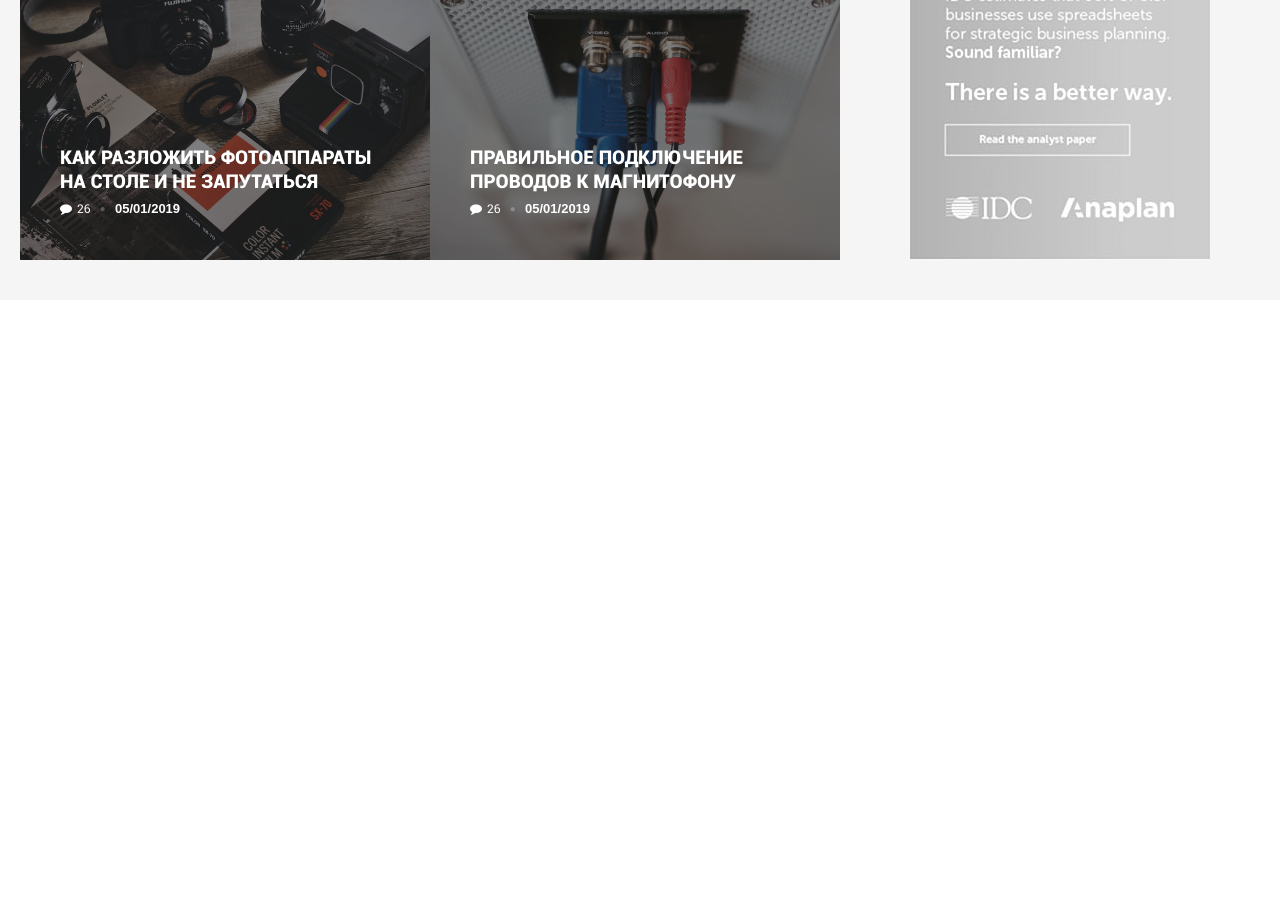
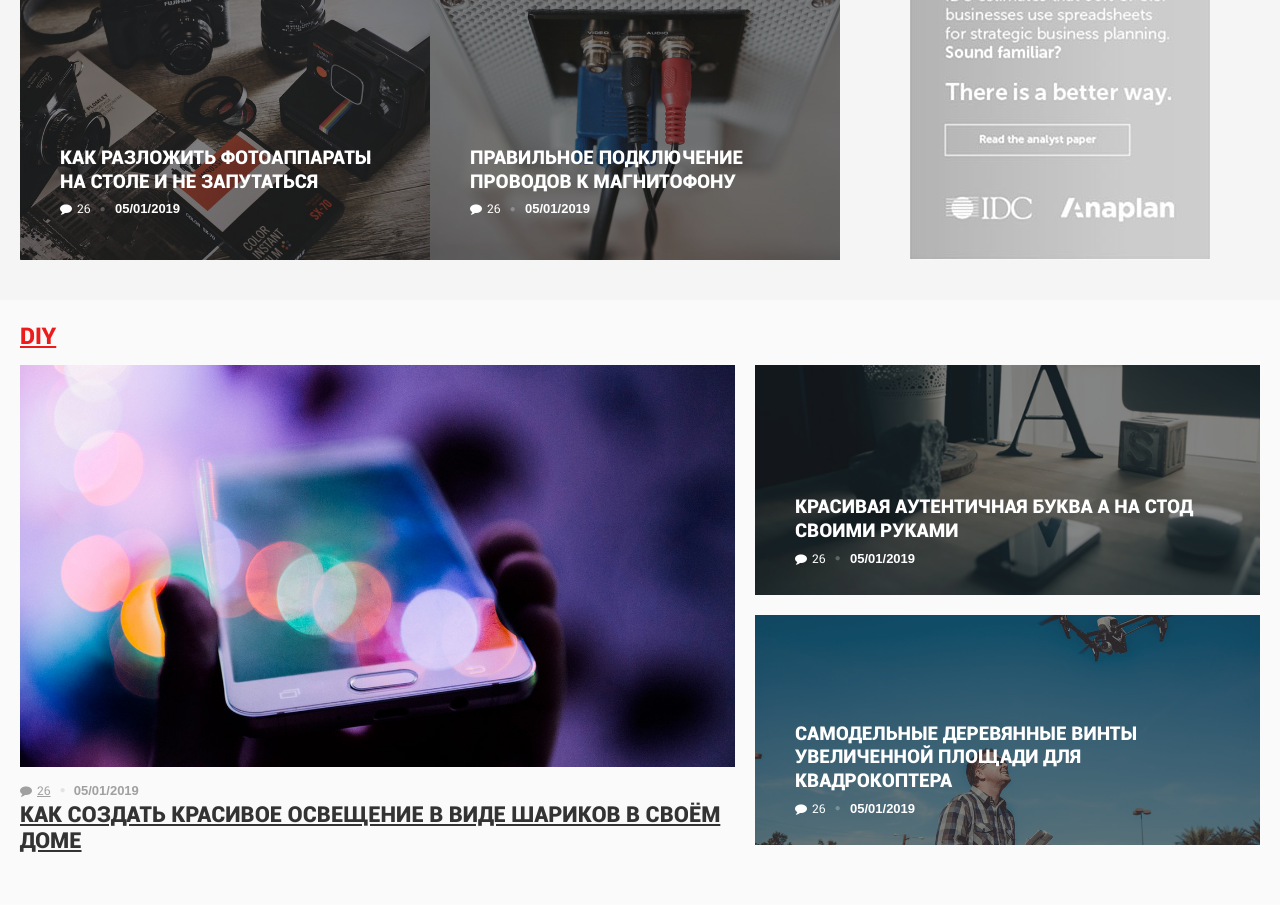
Before and after one commit to pangengit/intechup, a website: page app/index.html in a window 1280 px wide. Shown: the part 2426-3331 px from the top of the page. Before the commit the page ends 2726 px from the top, so only its background shows below. Drawn offline with Linux system fonts and the light colour scheme.

Commit message:
Сверстал шестую секцию

```diff
--- a/app/index.html
+++ b/app/index.html
@@ -421,6 +421,72 @@
     </div>
   </section>
 
+  <section class="type-one">
+    <div class="container-fluid">
+      <div class="row">
+
+        <div class="col-sm-12">
+          <h2 class="type-one-header"><a href="#">DIY</a></h2>
+        </div>
+
+        <div class="col-md-7">
+          <div class="type-one-first">
+            <a href="#" titile="Как создать красивое освещение в виде шариков в своём доме">
+              <img src="img/blog/diy/1.jpg" alt="alt" class="img-responsive img-width">
+            </a>
+            <div class="item-social">
+              <div class="item-comments" title="Количество комментариев">
+                <i class="fa fa-comment"></i><a class="item-comments-count" href="#disqus_thread">26</a>
+                <span class="date">05/01/2019</span>
+              </div>
+            </div>
+            <h3><a href="#">Как создать красивое освещение в виде шариков в своём доме</a></h3>
+          </div>
+        </div>
+
+        <div class="col-md-5 item-title-white">
+          <!-- рамка -->
+          <div class="pattern">
+
+            <div class="overlay item-title" style="background-image: url(img/blog/diy/2.jpg)">
+              <div class="item-title-content">
+                <h3><a href="#">Красивая аутентичная буква а на стод своими руками</a></h3>
+                <div class="item-social">
+                    <div class="item-comments" title="Количество комментариев">
+                      <i class="fa fa-comment"></i><a class="item-comments-count" href="#disqus_thread">26</a>
+                      <span class="date">05/01/2019</span>
+                    </div>
+                  </div>
+              </div>
+            </div>
+
+          </div>
+
+          <div class="pattern">
+
+              <div class="overlay item-title" style="background-image: url(img/blog/diy/3.jpg)">
+                <div class="item-title-content">
+                  <h3><a href="#">Самодельные деревянные винты увеличенной площади для квадрокоптера</a></h3>
+                  <div class="item-social">
+                      <div class="item-comments" title="Количество комментариев">
+                        <i class="fa fa-comment"></i><a class="item-comments-count" href="#disqus_thread">26</a>
+                        <span class="date">05/01/2019</span>
+                      </div>
+                    </div>
+                </div>
+              </div>
+
+            </div>
+        </div>
+
+
+
+
+
+      </div>
+    </div>
+  </section>
+
   <script src="js/scripts.min.js"></script>
   <div class="img-width"></div>
 </body>
--- a/app/sass/_media.sass
+++ b/app/sass/_media.sass
@@ -65,6 +65,10 @@
     .col-item-meta
       margin-bottom: 5px
 
+  .type-one
+    .pattern
+      margin-bottom: $gutter/2
+
 
 // ≥576px
 +media-breakpoint-down(xs)
--- a/app/sass/main.sass
+++ b/app/sass/main.sass
@@ -29,8 +29,9 @@ body
 	display: block
 	max-width: 100%
 	height: auto
+
 .img-width
-    width: 100%
+  width: 100%
 
 .text-center
 	text-align: center
@@ -405,4 +406,57 @@ section
   .item-social
     margin-top: 0px
 
+.type-one
+  &-header
+    margin-bottom: $gutter/2
+  &-first
+    > div
+      > a
+        display: block
+        background-color: $dark
+    .item-social
+      margin-top: 8px
+      a, .item-comments, .date
+        color: #a0a0a0
+        font-size: 13px
+      .item-comments-count
+        font-size: 12px
+      .date
+        display: inline-block
+        margin-left: 20px
+    h3
+      font-size: 22px
+      text-transform: uppercase
+      font-weight: 800
+      line-height: 1.2
+      margin-bottom: 30px
+      a
+        color: $text-color
+        display: block
+        // transition: color .25s ease
+      &:hover
+        a
+          color: $accent
+  .pattern
+    margin-bottom: $gutter
+
+.item-title-white
+  .date
+    font-size: 13px
+    display: inline-block
+    margin-left: 20px
+    color: #ffffff
+  .item-comments-count
+    font-size: 12px
+  .item-social
+    margin-top: 0
+  .item-title
+    min-height: 230px
+    &-content
+      padding: 40px 40px 25px
+
+
+
+
+
 @import "media" // Always at the end
```
Also changed, not shown: app/css/main.min.css.
